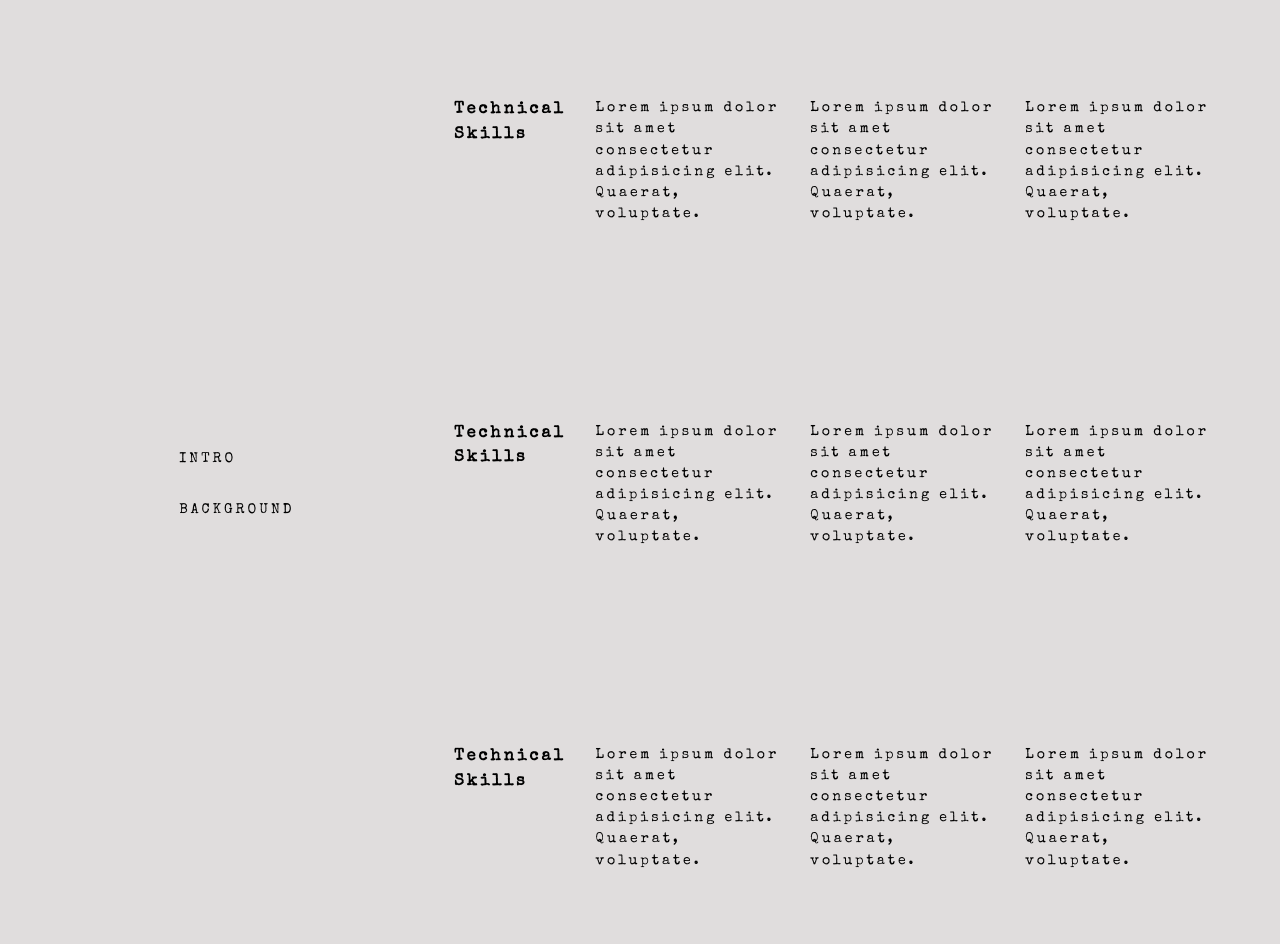
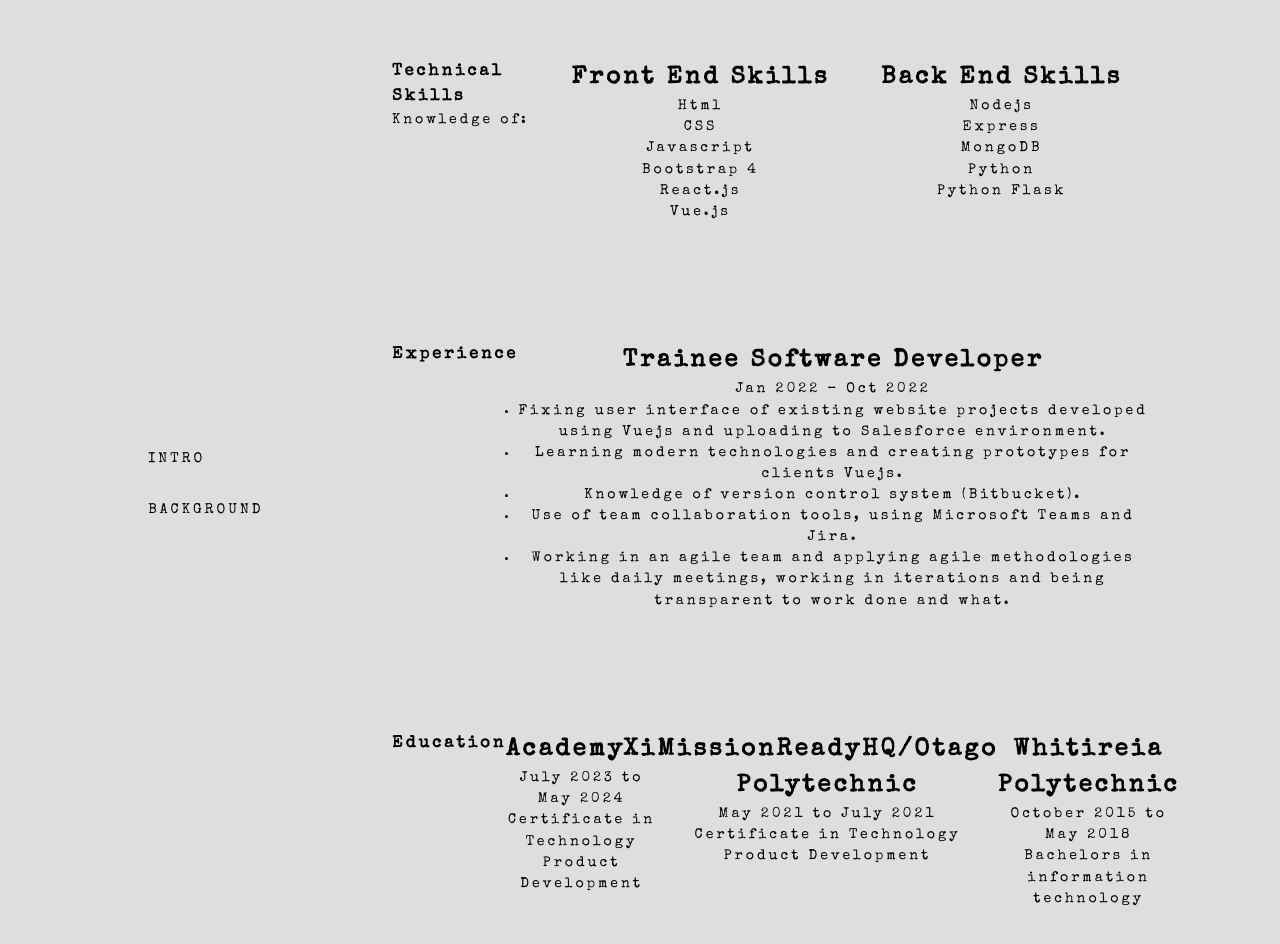
Before and after one commit to MigSor/personal-website, a plain HTML site: page index.html in a window 1280 px wide. Both pictures are taken after a click on the item "INTRO". Drawn offline with nearby package versions, Linux system fonts and the light colour scheme.

Commit message:
added content to mid sextion and finish the website

```diff
--- a/index.html
+++ b/index.html
@@ -56,49 +56,83 @@
         <section class="mid-section hide">
           <article class="article-container">
             <div class="article">
-              <h3>Technical Skills</h3>
-              <p>
-                Lorem ipsum dolor sit amet consectetur adipisicing elit.
-                Quaerat, voluptate.
-              </p>
-              <p>
-                Lorem ipsum dolor sit amet consectetur adipisicing elit.
-                Quaerat, voluptate.
-              </p>
-              <p>
-                Lorem ipsum dolor sit amet consectetur adipisicing elit.
-                Quaerat, voluptate.
-              </p>
+              <div class="articleheading">
+                <h3>Technical Skills</h3>
+                <p>Knowledge of:</p>
+              </div>
+              <div class="article-main">
+                <div class="skills-container">
+                  <h4>Front End Skills</h4>
+                  <p>Html</p>
+                  <p>CSS</p>
+                  <p>Javascript</p>
+                  <p>Bootstrap 4</p>
+                  <p>React.js</p>
+                  <p>Vue.js</p>
+                </div>
+                <div class="skills-container">
+                  <h4>Back End Skills</h4>
+                  <p>Nodejs</p>
+                  <p>Express</p>
+                  <p>MongoDB</p>
+                  <p>Python</p>
+                  <p>Python Flask</p>
+                </div>
+              </div>
             </div>
             <div class="article">
-              <h3>Technical Skills</h3>
-              <p>
-                Lorem ipsum dolor sit amet consectetur adipisicing elit.
-                Quaerat, voluptate.
-              </p>
-              <p>
-                Lorem ipsum dolor sit amet consectetur adipisicing elit.
-                Quaerat, voluptate.
-              </p>
-              <p>
-                Lorem ipsum dolor sit amet consectetur adipisicing elit.
-                Quaerat, voluptate.
-              </p>
+              <div class="articleheading">
+                <h3>Experience</h3>
+              </div>
+              <div class="article-main">
+                <div class="skills-container">
+                  <h4>Trainee Software Developer</h4>
+                  <p>Jan 2022 – Oct 2022</p>
+                  <ul>
+                    <li>
+                      Fixing user interface of existing website projects
+                      developed using Vuejs and uploading to Salesforce
+                      environment.
+                    </li>
+                    <li>
+                      Learning modern technologies and creating prototypes for
+                      clients Vuejs.
+                    </li>
+                    <li>Knowledge of version control system (Bitbucket).</li>
+                    <li>
+                      Use of team collaboration tools, using Microsoft Teams and
+                      Jira.
+                    </li>
+                    <li>
+                      Working in an agile team and applying agile methodologies
+                      like daily meetings, working in iterations and being
+                      transparent to work done and what.
+                    </li>
+                  </ul>
+                </div>
+              </div>
             </div>
             <div class="article">
-              <h3>Technical Skills</h3>
-              <p>
-                Lorem ipsum dolor sit amet consectetur adipisicing elit.
-                Quaerat, voluptate.
-              </p>
-              <p>
-                Lorem ipsum dolor sit amet consectetur adipisicing elit.
-                Quaerat, voluptate.
-              </p>
-              <p>
-                Lorem ipsum dolor sit amet consectetur adipisicing elit.
-                Quaerat, voluptate.
-              </p>
+              <div class="articleheading">
+                <h3>Education</h3>
+              </div>
+              <div class="article-main">
+                <div class="skills-container">
+                  <h4>AcademyXi</h4>
+                  <p>July 2023 to May 2024</p>
+                  <p>Certificate in Technology Product Development</p>
+                </div>
+                <div class="skills-container">
+                  <h4>MissionReadyHQ/Otago Polytechnic</h4>
+                  <p>May 2021 to July 2021</p>
+                  <p>Certificate in Technology Product Development</p>
+                </div>
+                <div class="skills-container">
+                  <h4>Whitireia Polytechnic</h4>
+                  <p>October 2015 to May 2018</p>
+                  <p>Bachelors in information technology</p>
+                </div>
+              </div>
             </div>
           </article>
         </section>
--- a/style.css
+++ b/style.css
@@ -58,7 +58,7 @@ section.hide {
 }
 
 header {
-  width: 35%;
+  width: 30%;
   display: flex;
   justify-content: center;
   align-items: center;
@@ -67,7 +67,7 @@ header {
 }
 
 .intro {
-  width: 65%;
+  width: 70%;
 }
 
 .nav-links {
@@ -167,10 +167,25 @@ header {
   display: flex;
   flex-direction: column;
   justify-content: space-around;
+  align-items: flex-start;
   padding-right: 50px;
 }
 
 .article {
+  width: 100%;
   display: flex;
-  gap: 30px;
+  justify-content: space-around;
 }
+.skills-container {
+  text-align: center;
+}
+
+.article-main {
+  width: 100%;
+  display: flex;
+  justify-content: space-around;
+}
+
+.skills-container h4 {
+  font-size: 1.5rem;
+}
```
